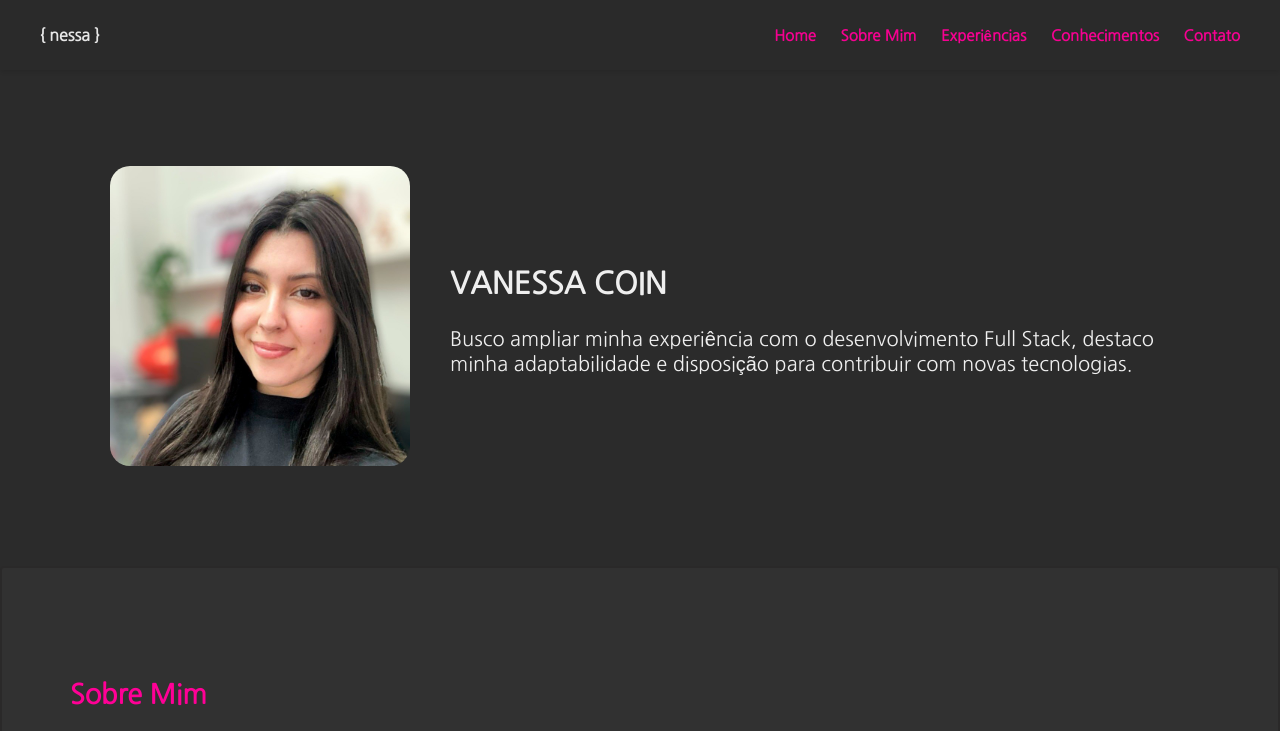
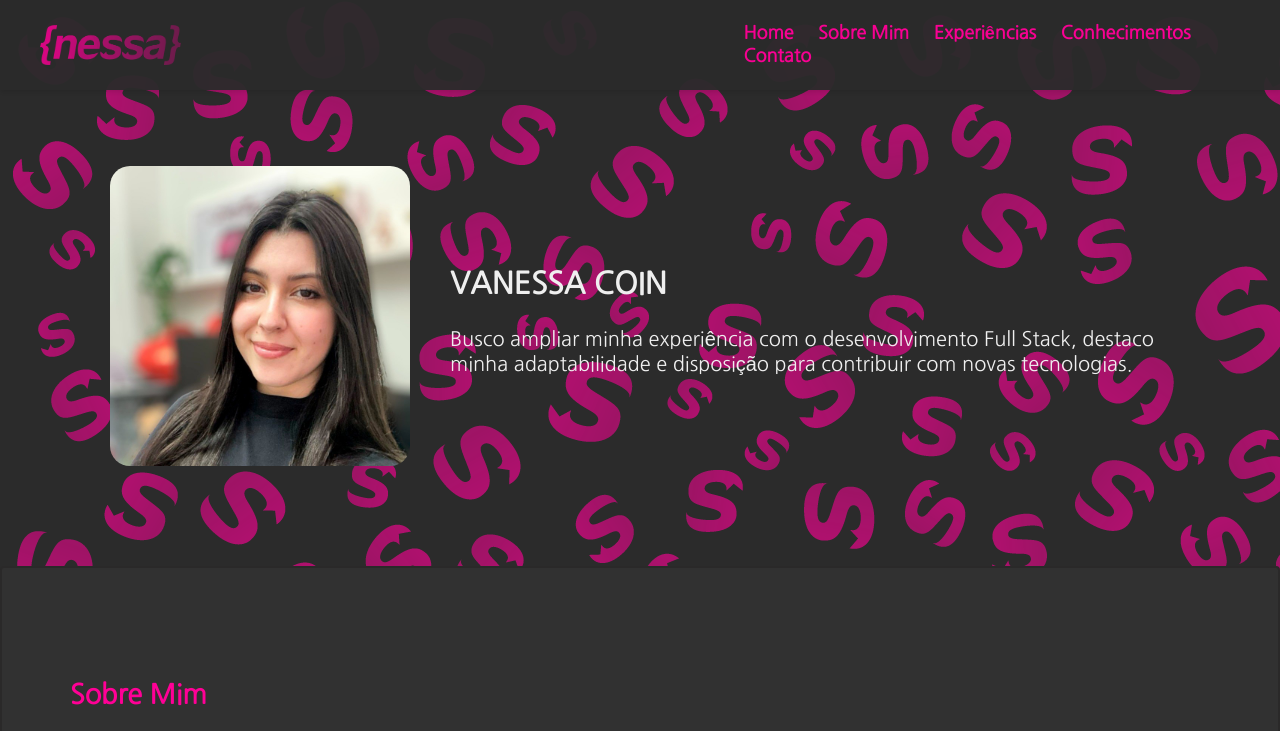
Before and after one commit to vanessacoin/portfolio-vanessacoin, a plain HTML site: page index.html in a window 1280 px wide. Shown: the top 731 px of the page. Drawn offline with Linux system fonts and the light colour scheme.

Commit message:
test background-image and add logo

```diff
--- a/css/style.css
+++ b/css/style.css
@@ -2,6 +2,7 @@ body {
     margin: 0;
     color: #efefef;
     background-color: #2b2b2b;
+    background-image: url("/img/fundo.png");
     padding-top: 70px;
     font-family: "Nanum Gothic", sans-serif;
 }
@@ -15,7 +16,7 @@ header {
     box-shadow: 0 1px 6px 0 rgba(0, 0, 0, 0.15);
     background-color: #2b2b2b;
     opacity: 96%;
-    height: 70px;
+    height: 90px;
     top: 0;
     right: 0;
     width: 100%;
@@ -30,13 +31,10 @@ header .container {
     padding: 0 40px;
 }
 
-header .logo {
-    margin-left: 20px;
-    display: inline-block;
-}
-
-header nav {
-    display: inline-block;
+header img {
+    max-width: 20%;
+    height: auto;
+    display: block;
 }
 
 header nav ul li {
@@ -45,7 +43,7 @@ header nav ul li {
 
 header nav ul li a {
     color: #FF0096;
-    font-size: 15px;
+    font-size: 18px;
     margin-right: 20px;
     text-decoration: none;
 }
--- a/index.html
+++ b/index.html
@@ -13,7 +13,7 @@
 <body>
     <header>
         <div class="container">
-            <section id="logo"><strong>{ nessa }</strong></section>
+            <section id="logo"><img src="img/logo.png" alt=""></section>
             <nav>
                 <ul>
                     <li class="nav_item"><a class="nav_link" alt="Home" title="Home"" href="#home"><strong>Home</strong></a></li>
```
Also changed, not shown: img/fundo.png (added), img/logo.png (added).
